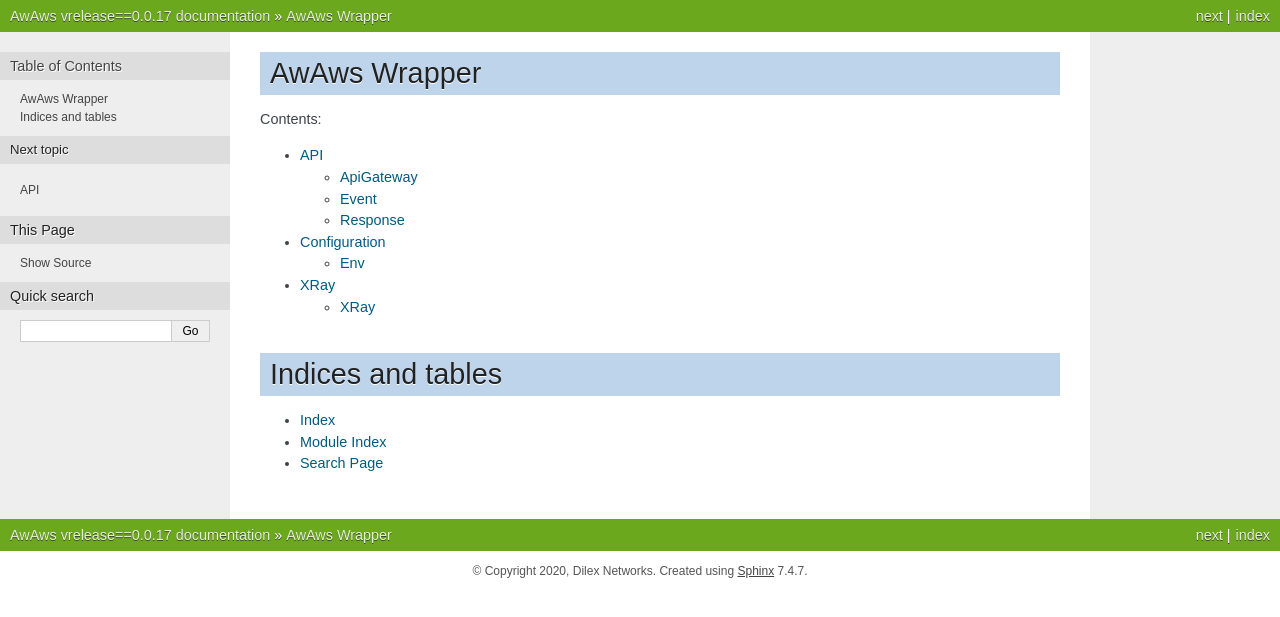
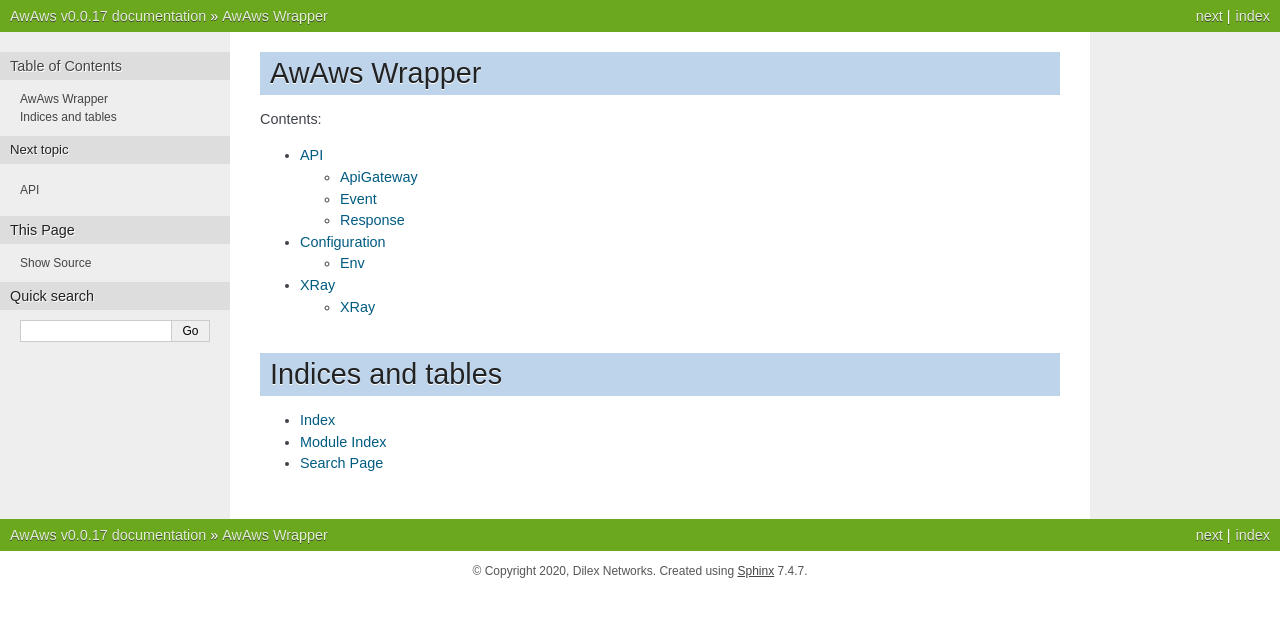
Before and after one commit to wyllie/AwAws, a Sphinx documentation site: the page built from docs/index.rst, in a window 1280 px wide. Shown: the top 617 px of the page. Built offline with Sphinx 7.4.7, drawn with Linux system fonts in a browser that asks for light colours; pages that are not in the unit, such as notebooks, are missing from menus.

Commit message:
fixing version numbers

```diff
--- a/docs/conf.py
+++ b/docs/conf.py
@@ -23,7 +23,7 @@ copyright = '2020, Dilex Networks'
 author = 'Dilex Networks'
 
 # The full version, including alpha/beta/rc tags
-release = 'vrelease==0.0.17'
+release = 'v0.0.17'
 
 
 # -- General configuration ---------------------------------------------------
```
Also changed, not shown: .bumpversion.cfg.
